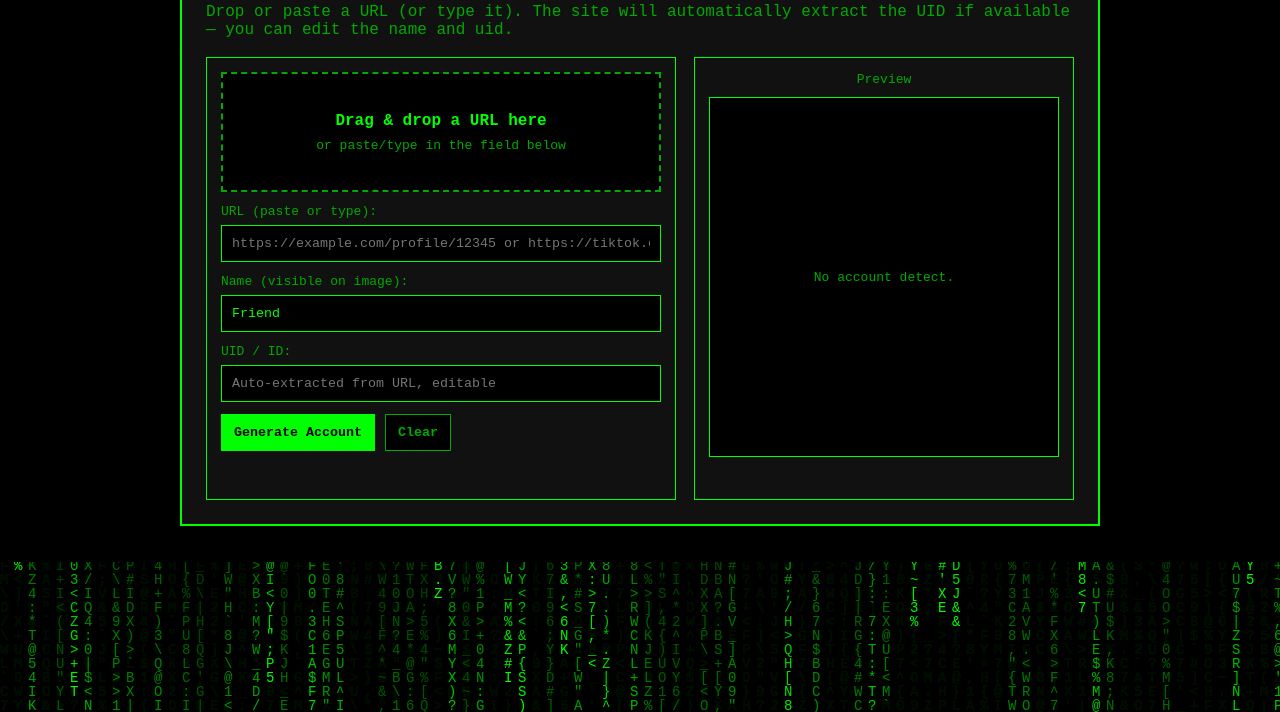
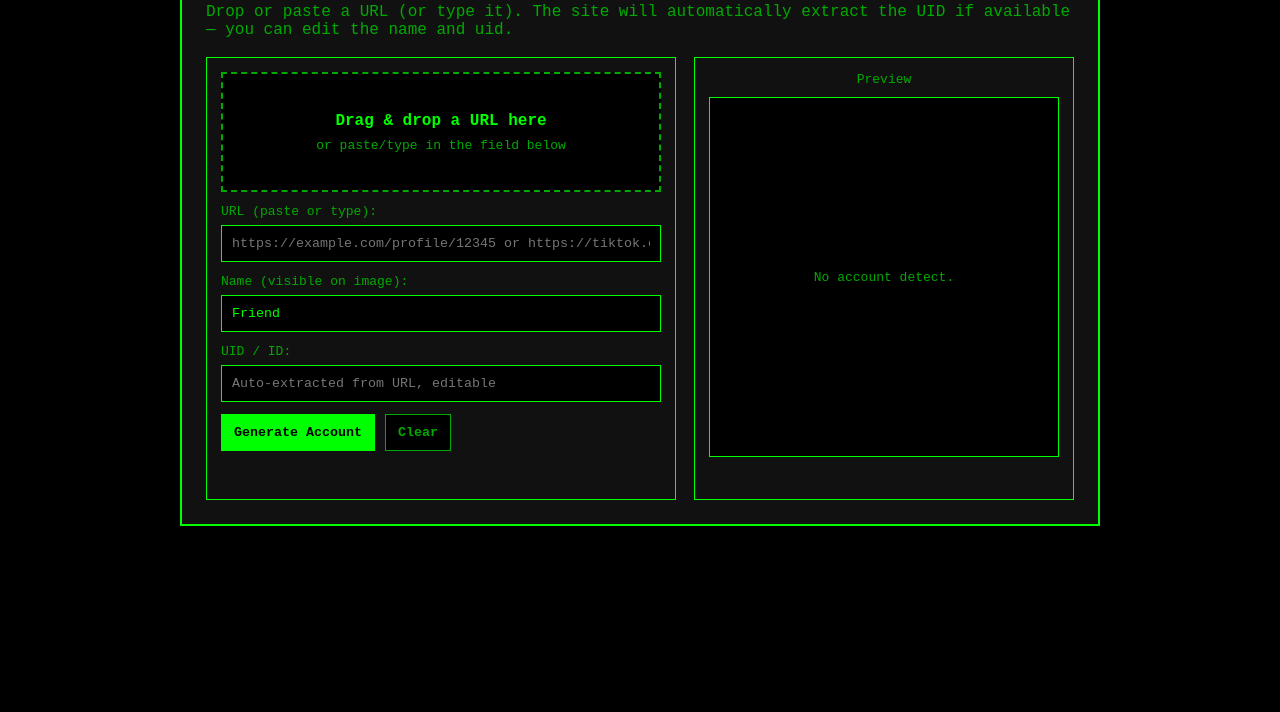
Before and after one commit to Ari2477/pranking_hack, a plain HTML site: page index.html in a window 1280 px wide. Shown: the part 88-800 px from the top of the page. Drawn offline with Linux system fonts and the light colour scheme.

Commit message:
Remove matrix background and associated script
Removed matrix background canvas and related drawing logic.

```diff
--- a/index.html
+++ b/index.html
@@ -31,15 +31,6 @@
       overflow-x: hidden;
     }
 
-    .matrix-bg {
-      position: fixed;
-      top: 0;
-      left: 0;
-      width: 100%;
-      height: 100%;
-      z-index: -1;
-      pointer-events: none;
-    }
     .wrap {
       max-width: 920px;
       margin: 36px auto;
@@ -187,8 +178,6 @@
 </head>
 <body>
 
-  <canvas id="matrix-bg" class="matrix-bg"></canvas>
-
   <div class="wrap">
     <h1>HACKING ACCOUNT SITE</h1>
     <p class="lead">Drop or paste a URL (or type it). The site will automatically extract the UID if available — you can edit the name and uid.</p>
@@ -241,40 +230,6 @@
   </div>
 
 <script>
-  const canvas = document.getElementById('matrix-bg');
-  const ctx = canvas.getContext('2d');
-  canvas.width = window.innerWidth;
-  canvas.height = window.innerHeight;
-
-  const matrixChars = 'ABCDEFGHIJKLMNOPQRSTUVWXYZ0123456789@#$%^&*()_+{}|:<>?[]\\;\'",./`~';
-  const fontSize = 14;
-  const columns = canvas.width / fontSize;
-  const drops = [];
-
-  for (let x = 0; x < columns; x++) {
-    drops[x] = 1;
-  }
-
-  function draw() {
-    ctx.fillStyle = 'rgba(0, 0, 0, 0.04)';
-    ctx.fillRect(0, 0, canvas.width, canvas.height);
-
-    ctx.fillStyle = '#00ff00';
-    ctx.font = fontSize + 'px monospace';
-
-    for (let i = 0; i < drops.length; i++) {
-      const text = matrixChars.charAt(Math.floor(Math.random() * matrixChars.length));
-      ctx.fillText(text, i * fontSize, drops[i] * fontSize);
-
-      if (drops[i] * fontSize > canvas.height && Math.random() > 0.975) {
-        drops[i] = 0;
-      }
-      drops[i]++;
-    }
-  }
-
-  setInterval(draw, 35);
-
   const API_BASE = 'https://api-canvass.vercel.app/hack';
 
   const dropArea = document.getElementById('dropArea');
```
